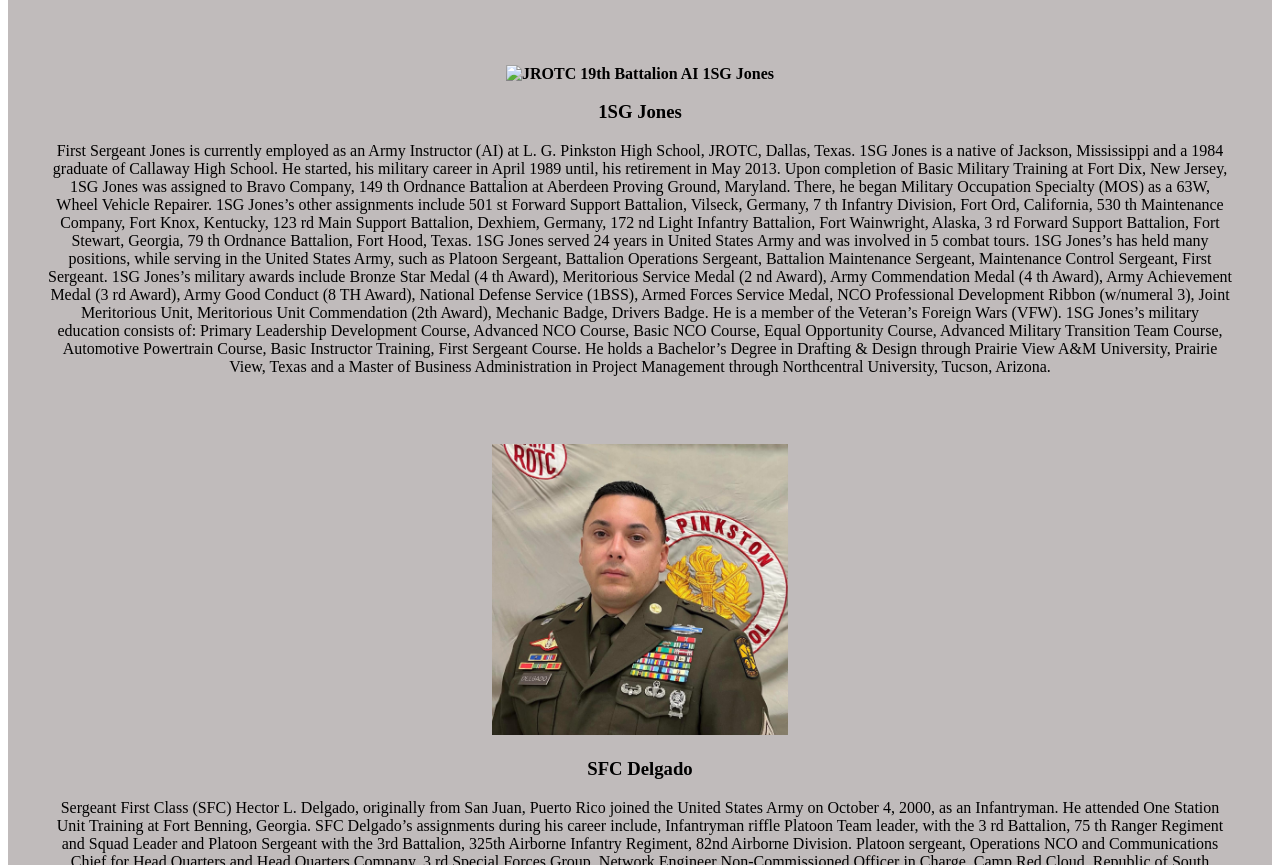
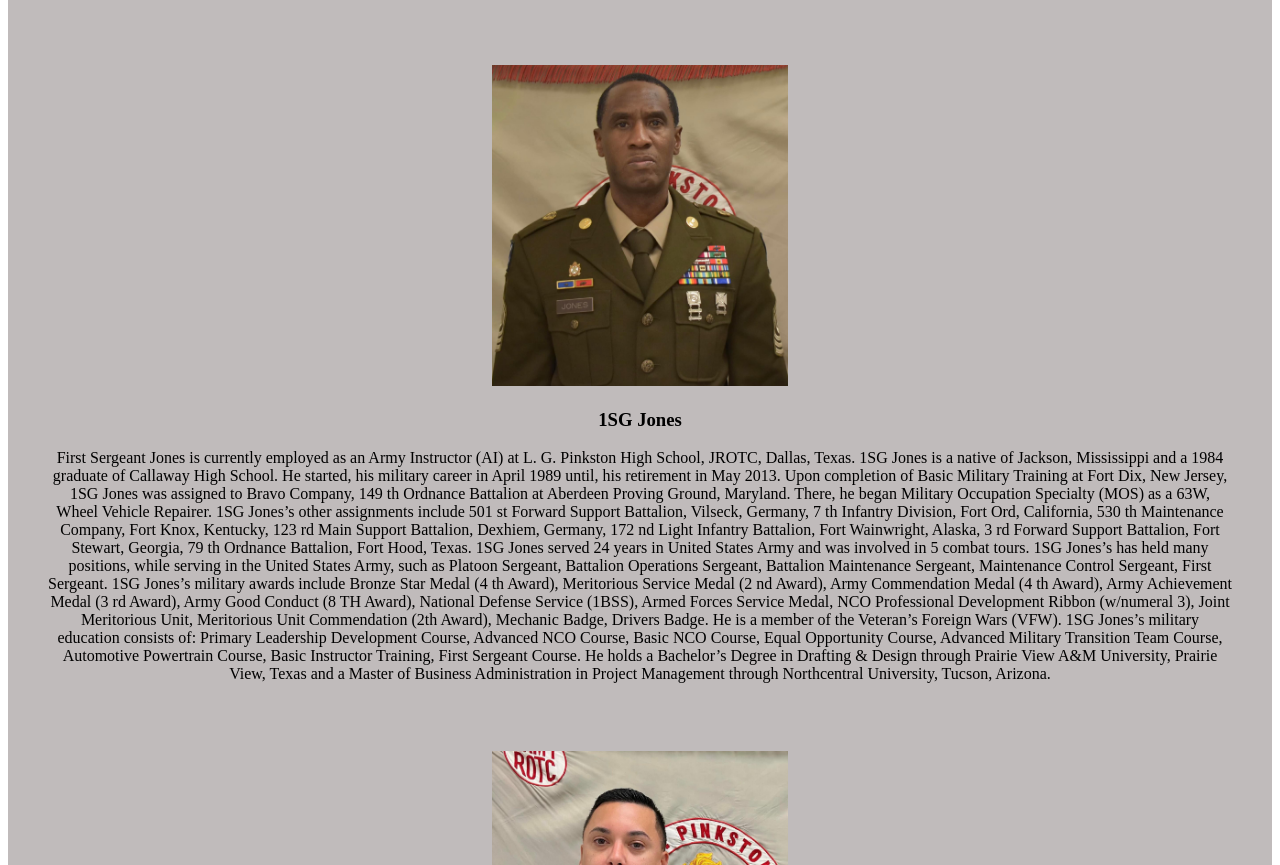
Before and after one commit to JROTCVikingBattalion19/JROTC-19th-Battalion-Website, a plain HTML site: page index.html in a window 1280 px wide. Shown: the part 3477-4342 px from the top of the page. Drawn offline with Linux system fonts and the light colour scheme.

Commit message:
Update index.html

```diff
--- a/index.html
+++ b/index.html
@@ -237,7 +237,7 @@
         <br>
 
         <figure class="item-border">
-          <img src="Resources/Instructors/Downloads/IMG_5051.jpg" alt="JROTC 19th Battalion AI 1SG Jones">
+          <img src="Resources/Instructors/IMG_5051.jpg" alt="JROTC 19th Battalion AI 1SG Jones">
           <h3>1SG Jones</h3>
           <p3>First Sergeant Jones is currently employed as an Army Instructor (AI) at L. G. Pinkston High
             School, JROTC, Dallas, Texas. 1SG Jones is a native of Jackson, Mississippi and a 1984
```
